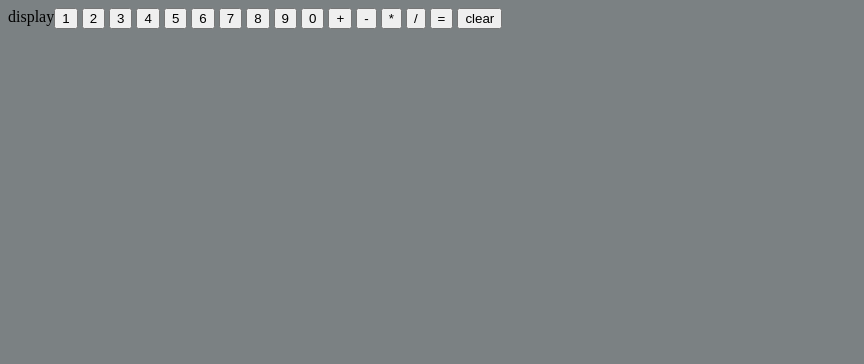
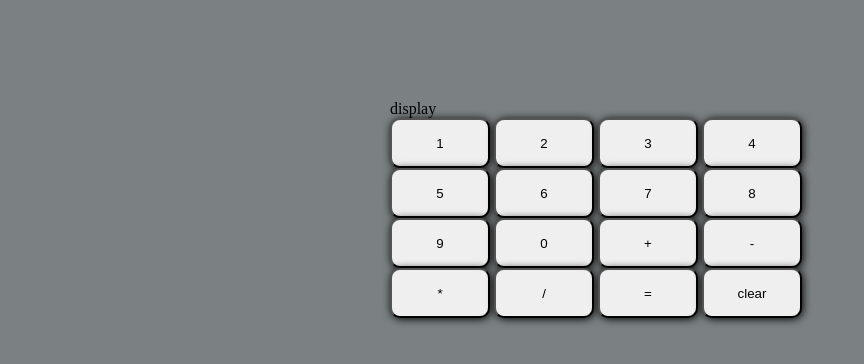
Before and after one commit to muno17/calculator, a plain HTML site: page index.html in a window 1280 px wide. Shown: the whole page, without its empty margins (0-864 px from the left). Drawn offline with Linux system fonts and the light colour scheme.

Commit message:
add initial css styling

```diff
--- a/style.css
+++ b/style.css
@@ -5,6 +5,17 @@ body {
 #calcBody {
     width: 500px;
     height: 900px;
+    margin-left: auto;
+    margin-right: auto;
+    margin-top: 100px;
     display: flex;
+    flex-direction: column;
 
 }
+
+button {
+    width: 100px;
+    height: 50px;
+    border-radius: 10px;
+    box-shadow: 1px 1px 8px black;
+}
```
